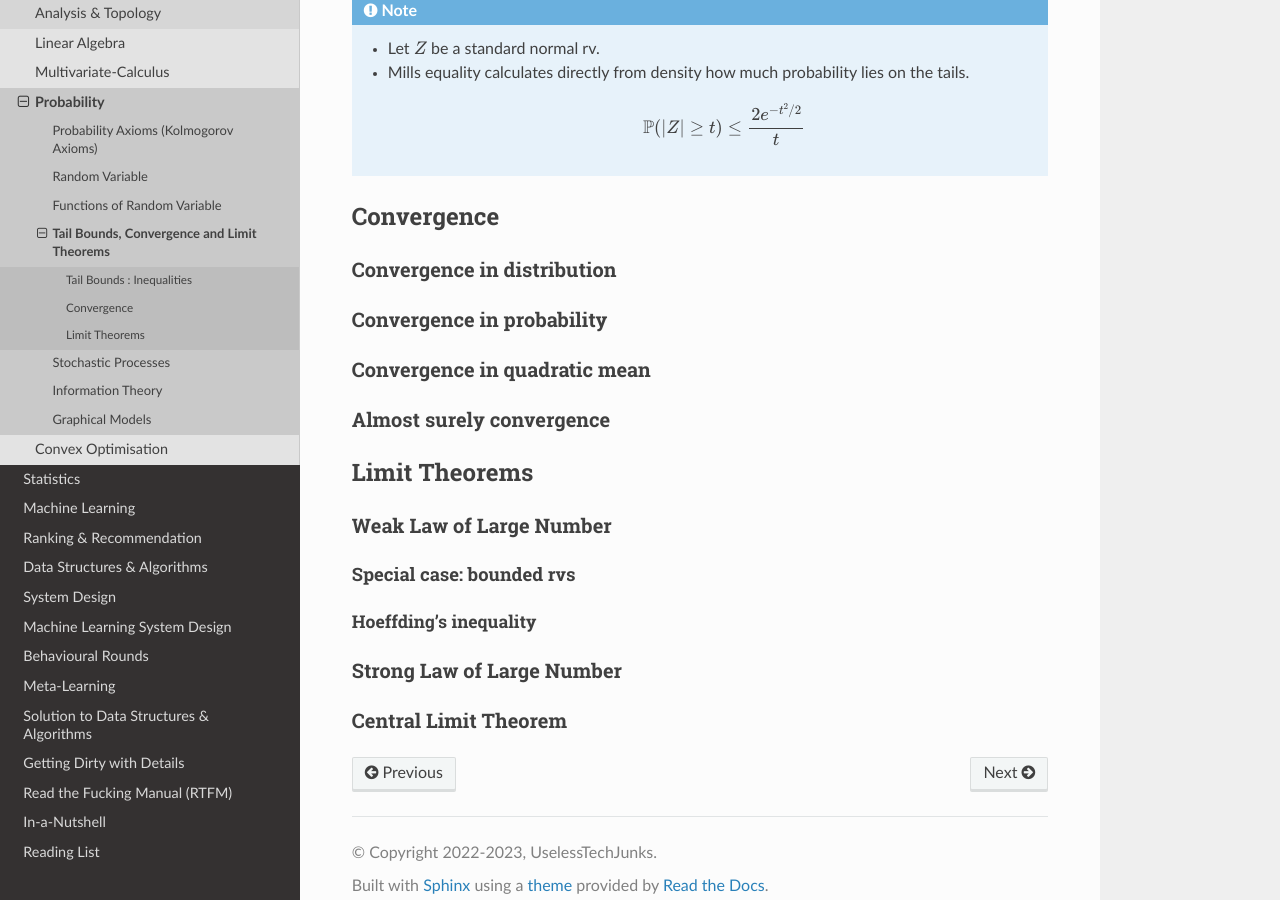
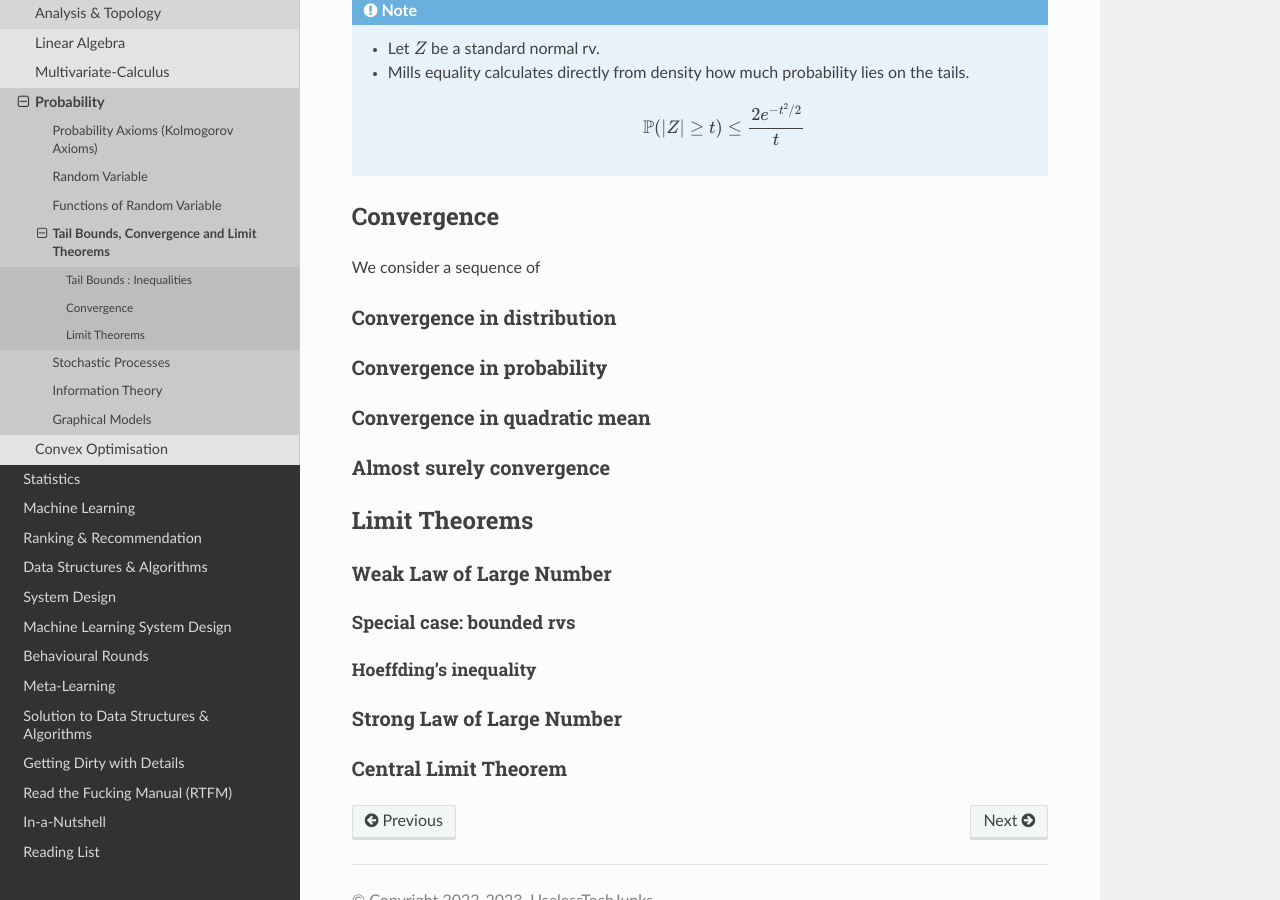
Before and after one commit to uselesstechjunks/leetcode, a Sphinx documentation site: the page built from docs/source/math/prob/ineq.rst, in a window 1280 px wide and 900 px high, scrolled down 1432 px. Built offline with Sphinx 7.4.7 and the Read the Docs theme 2.0.0, drawn with Linux system fonts in a browser that asks for light colours.

Commit message:
Update ineq.rst

```diff
--- a/docs/source/math/prob/ineq.rst
+++ b/docs/source/math/prob/ineq.rst
@@ -51,6 +51,8 @@ Distribution known (Gaussian): Mill
 Convergence
 *********************************************
 
+We consider a sequence of
+
 Convergence in distribution
 ====================================
 
```
